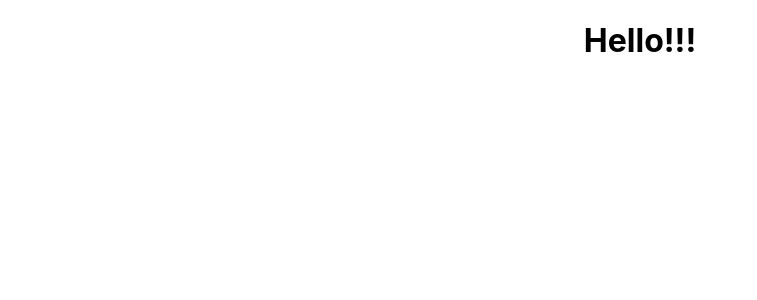
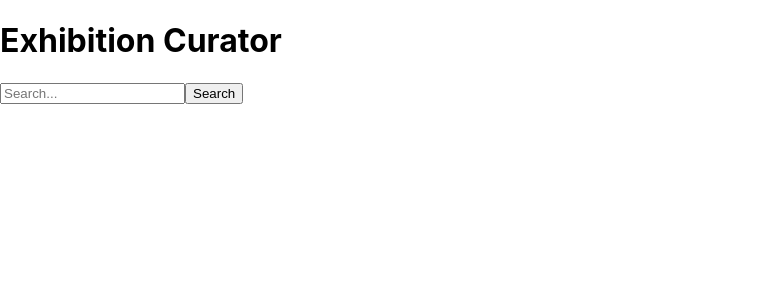
Before and after one commit to Andrew-25/exhibition-curator, a React (Create React App) app: page / in a window 1280 px wide. Shown: the top 300 px of the page, without its empty margins (0-757 px from the left). Built offline with nearby package versions, Linux system fonts and the light colour scheme.

Commit message:
home page js working

```diff
--- a/src/App.js
+++ b/src/App.js
@@ -1,12 +1,14 @@
 import './App.css';
 import { Route , Routes } from 'react-router-dom'
 import Home from './components/Home'
+import Search from './components/Search';
 
 function App() {
   return (
     <>
       <Routes>
         <Route path="/" element={<Home />}></Route>
+        <Route path="/search/:search_term" element={<Search />}></Route>
       </Routes>
     </>
   );
--- a/src/components/Home.jsx
+++ b/src/components/Home.jsx
@@ -1,7 +1,23 @@
+import { useState } from "react";
+import { useNavigate } from "react-router-dom";
+
 const Home = () => {
+    let navigate = useNavigate()
+    const [searchTerm, setSearch] = useState('')
+
+    const handleSubmit = (e) => {
+        e.preventDefault()
+        if (!searchTerm) navigate(`/search/all`)
+        else navigate(`/search/${searchTerm}`)
+    }
+
     return (
-        <div className="App">
-          <h1>Hello!!!</h1>
+        <div className="Home">
+          <h1>Exhibition Curator</h1>
+          <form onSubmit={(e) => handleSubmit(e)}>
+            <input type="text" placeholder="Search..." onChange={(e) => setSearch(e.target.value)} value={searchTerm} />
+            <button>Search</button>
+          </form>
         </div>
       );
 }
--- /dev/null
+++ b/src/components/Search.jsx
@@ -0,0 +1,17 @@
+import { useEffect, useState } from "react";
+
+const Search = () => {
+    const [searchResults, setSeachResults] = useState([])
+
+    useEffect(() => {
+
+    }, [])
+
+    return (
+        <div className="Search">
+          <h1>Search results</h1>
+        </div>
+      );
+}
+
+export default Search
```
